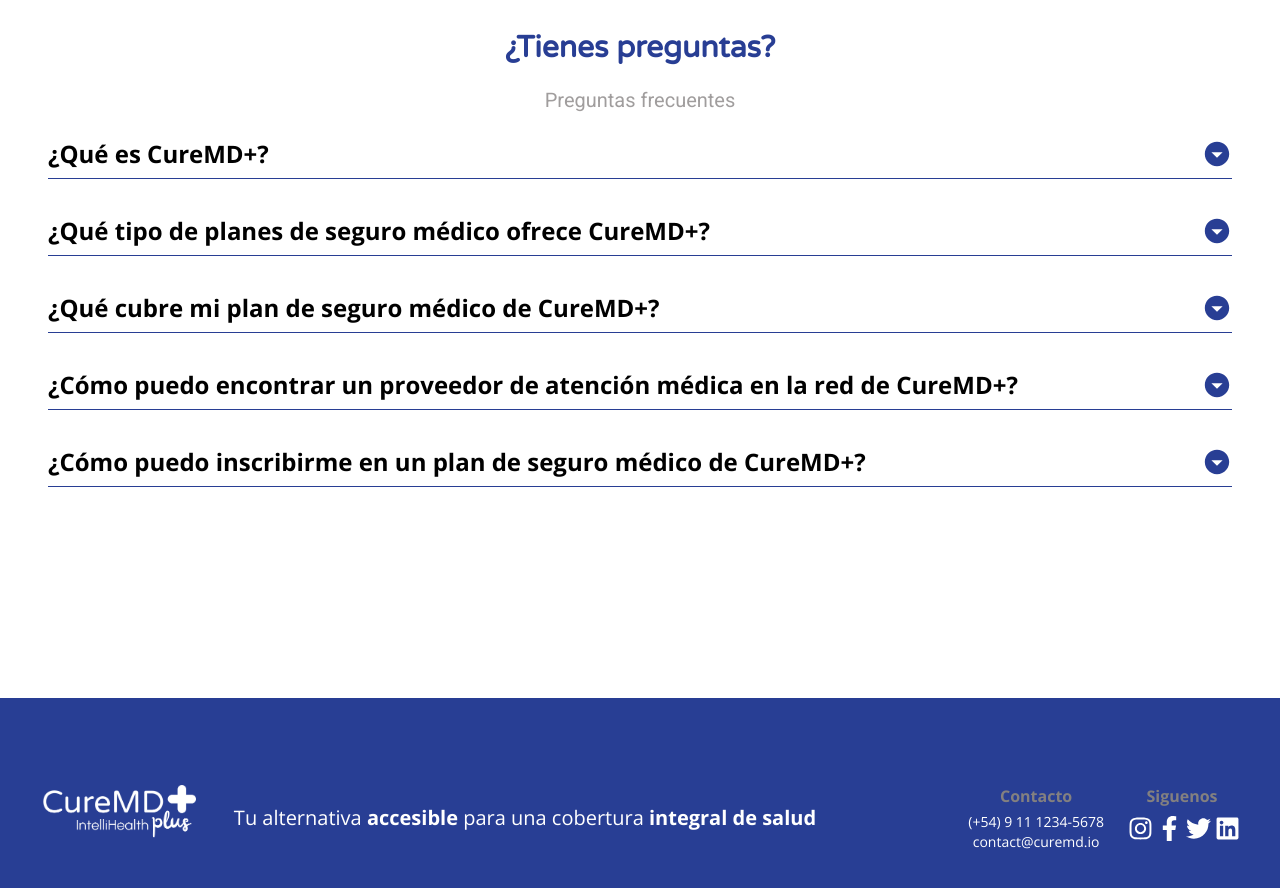
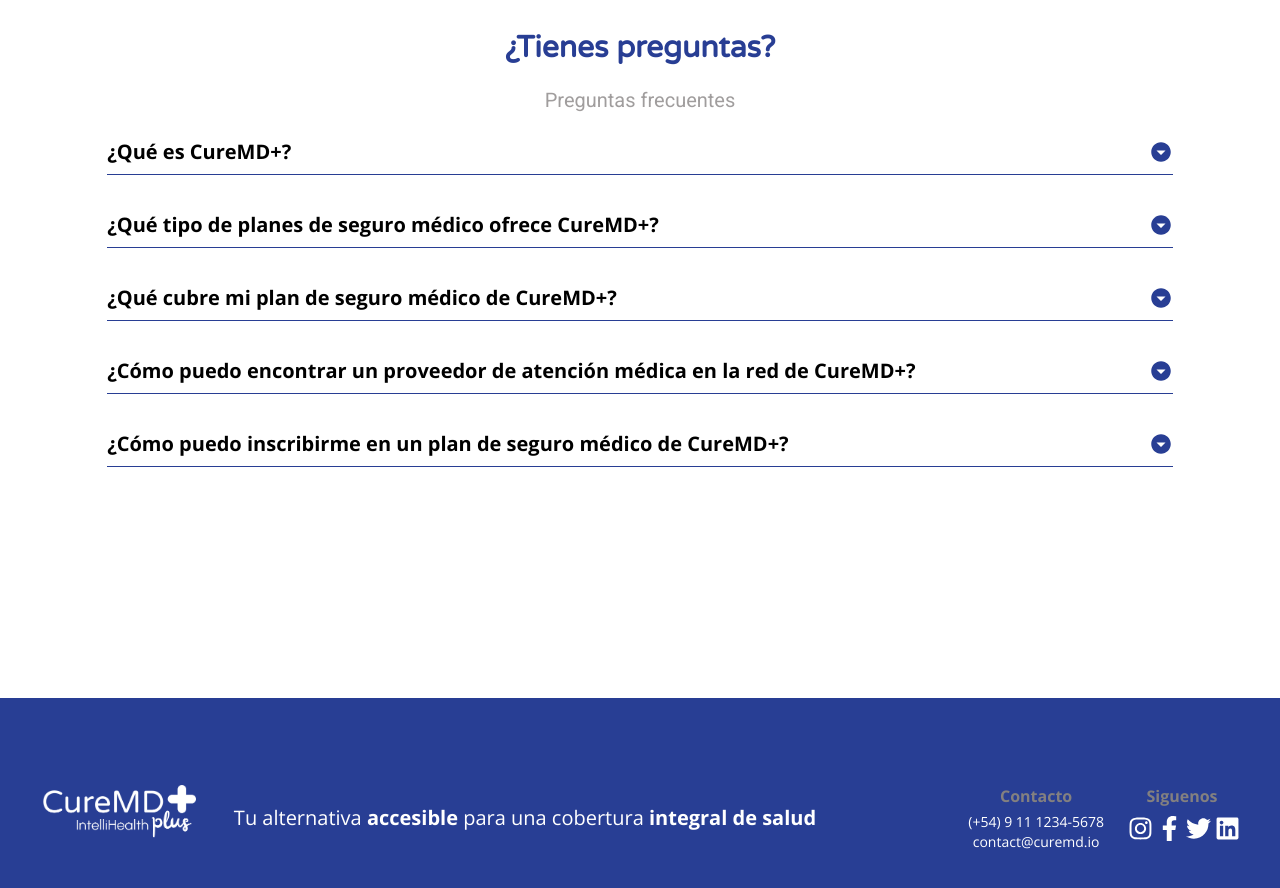
Before and after one commit to MoneyFi/CureMDplus, a React (Vite) app: page / in a window 1280 px wide. Shown: the part 3340-4228 px from the top of the page. Built offline with nearby package versions, Linux system fonts and the light colour scheme.

Commit message:
merge con payment

```diff
--- a/src/Components/Faq/Faq.jsx
+++ b/src/Components/Faq/Faq.jsx
@@ -6,10 +6,10 @@ const Faq = ({ title, content, list }) => {
     const [open, setOpen] = React.useState(false)
     const handleOpen = () => setOpen(!open)
     return (
-        <article className={`flex flex-col items-center justify-center w-full h-full overflow-hidden font-sans gap-2`}>
+        <article className={`flex flex-col items-center justify-center w-[90%] h-full overflow-hidden font-sans gap-2`}>
             <div onClick={handleOpen} className='flex justify-between items-center w-full font-bold border-b border-primary-blue py-2 cursor-pointer'>
-                <span className='text-lg md:text-2xl '>{title}</span>
-                <button className='text-xl md:text-3xl text-primary-blue'>
+                <span className='text-lg md:text-xl '>{title}</span>
+                <button className='text-xl md:text-2xl text-primary-blue'>
                     {open ? <IoMdArrowDropupCircle /> : <IoMdArrowDropdownCircle />}
                 </button>
             </div>
--- a/src/Components/Product/Detail.jsx
+++ b/src/Components/Product/Detail.jsx
@@ -2,6 +2,7 @@ import React from 'react'
 import doctores from '../../assets/doctores.png'
 import logo from '../../assets/icons/logo.png'
 import { MdCancel } from "react-icons/md";
+import { Link } from 'react-router-dom';
 
 const Detail = ({ product, format, handleDetail }) => {
     const style = {
@@ -38,7 +39,7 @@ const Detail = ({ product, format, handleDetail }) => {
                     </div>
                     <footer className='flex flex-col justify-center items-center gap-2 max-[600px]:w-full'>
                         <button className='text-white bg-primary-blue px-12 py-3 rounded-3xl font-bold hover:bg-secondary-blue transition-all max-[600px]:w-full'>Comprar</button>
-                        <span>Terminos y Condiciones</span>
+                        <Link to='/terminosycondiciones'>Terminos y Condiciones</Link>
                     </footer>
                 </div>
             </article>
--- a/src/Components/Product/Products.jsx
+++ b/src/Components/Product/Products.jsx
@@ -38,7 +38,7 @@ const Products = () => {
                     <Product key={index} product={product} />
                 ))}
             </div>
-            {/* <button className='py-2 px-8 bg-primary-blue text-white text-base md:text-2xl font-roboto font-bold rounded-lg shadow-2xl hover:bg-secondary-blue'>Agenda una cita con nuestros profesionales</button> */}
+
         </div>
     )
 }
```
